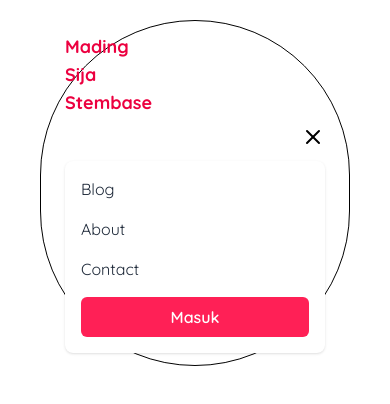
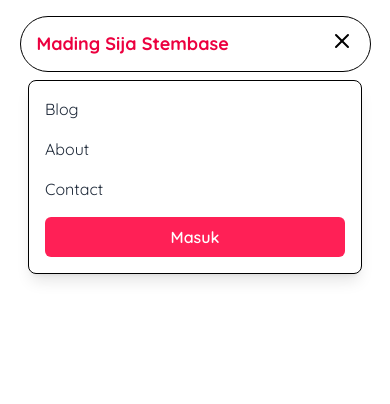
Before and after one commit to AhdanFirdaus/madingsijastemba, a React (Vite) app: page / in a window 390 px wide. Both pictures are taken after a click on the button "Toggle menu". Shown: the top 404 px of the page. Built offline with nearby package versions, Linux system fonts and the light colour scheme.

Commit message:
fix: improve responsive design of Navbar component

```diff
--- a/src/components/Fragments/Navbar.jsx
+++ b/src/components/Fragments/Navbar.jsx
@@ -12,29 +12,25 @@ const Navbar = () => {
   };
 
   return (
-    <nav className="fixed top-0 left-10 right-10 z-50 bg-white">
-      <div className="container mx-auto mt-5 px-6 py-3 border rounded-full">
-        <div className="grid grid-cols-3 items-center">
+    <nav className="fixed top-0 left-0 right-0 z-50">
+      <div className="container mx-auto px-4 py-3 md:px-6 md:py-3 border rounded-full mt-4 max-w-[90%] bg-white">
+        <div className="flex items-center justify-between">
           {/* Logo */}
           <div className="text-rose-600 font-semibold text-lg">
             <Link to="/" className="font-bold">Mading Sija Stembase</Link>
           </div>
 
-          {/* Menu */}
-          <div className="hidden md:flex justify-center gap-6">
+          {/* Desktop Menu */}
+          <div className="hidden md:flex items-center gap-6">
             <Link to="/blog" className="text-gray-800 hover:text-rose-600">Blog</Link>
             <Link to="/about" className="text-gray-800 hover:text-rose-600">About</Link>
             <Link to="/contact" className="text-gray-800 hover:text-rose-600">Contact</Link>
+            <Button color="rose" className="font-bold" onClick={handleLogin}>Masuk</Button>
           </div>
 
-          {/* Button */}
-          <div className="hidden md:flex justify-end">
-            <Button color="rose" className='font-bold' onClick={handleLogin}>Masuk</Button>
-          </div>
-
-          {/* Hamburger */}
-          <div className="md:hidden col-span-3 flex justify-end mt-2">
-            <button onClick={() => setIsOpen(!isOpen)}>
+          {/* Hamburger for Mobile */}
+          <div className="md:hidden">
+            <button onClick={() => setIsOpen(!isOpen)} aria-label="Toggle menu">
               {isOpen ? <FiX size={24} /> : <FiMenu size={24} />}
             </button>
           </div>
@@ -42,11 +38,13 @@ const Navbar = () => {
 
         {/* Mobile Dropdown */}
         {isOpen && (
-          <div className="md:hidden mt-3 flex flex-col gap-4 bg-white p-4 rounded-lg shadow z-50">
-            <Link to="/blog" className="text-gray-800 hover:text-rose-600">Blog</Link>
-            <Link to="/about" className="text-gray-800 hover:text-rose-600">About</Link>
-            <Link to="/contact" className="text-gray-800 hover:text-rose-600">Contact</Link>
-            <Button color="rose" className='font-bold' onClick={handleLogin}>Masuk</Button>
+          <div className="md:hidden absolute left-0 right-0 top-full mt-2 mx-7 sm:mx-9 bg-white border rounded-lg shadow-lg z-50">
+            <div className="flex flex-col gap-4 p-4">
+              <Link to="/blog" className="text-gray-800 hover:text-rose-600" onClick={() => setIsOpen(false)}>Blog</Link>
+              <Link to="/about" className="text-gray-800 hover:text-rose-600" onClick={() => setIsOpen(false)}>About</Link>
+              <Link to="/contact" className="text-gray-800 hover:text-rose-600" onClick={() => setIsOpen(false)}>Contact</Link>
+              <Button color="rose" className="font-bold w-full text-center" onClick={() => { handleLogin(); setIsOpen(false); }}>Masuk</Button>
+            </div>
           </div>
         )}
       </div>
```
